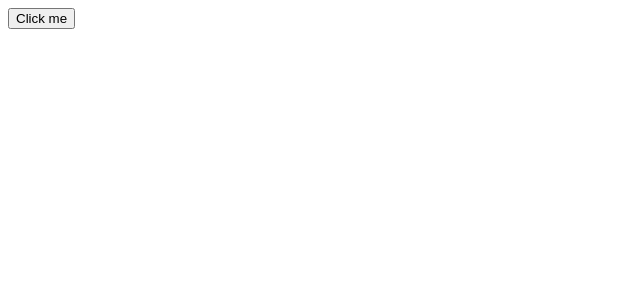
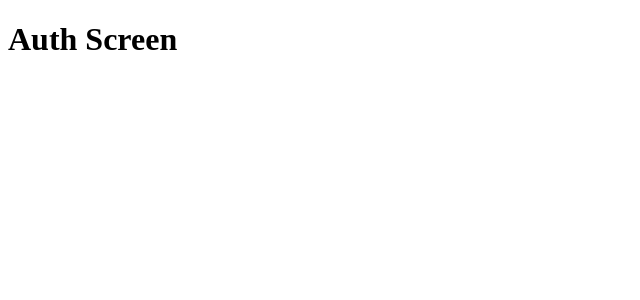
Before and after one commit to lucifer2355/slack, a Next.js app: page / in a window 1280 px wide. Shown: the top 300 px of the page, without its empty margins (0-640 px from the left). Built offline with nearby package versions, Linux system fonts and the light colour scheme.

Commit message:
feat: Add Auth Screen

```diff
--- a/src/app/globals.css
+++ b/src/app/globals.css
@@ -1,6 +1,12 @@
 @tailwind base;
 @tailwind components;
 @tailwind utilities;
+
+html,
+body,
+:root {
+  height: 100%;
+}
 
 :root {
   --background: #ffffff;
--- a/src/app/page.tsx
+++ b/src/app/page.tsx
@@ -1,5 +1,5 @@
-import { Button } from "@/components/ui/button";
+import { AuthScreen } from "@/features/auth/components/auth-screen";
 
 export default function Home() {
-  return <Button variant='slack'>Click me</Button>;
+  return <AuthScreen />;
 }
--- /dev/null
+++ b/src/features/auth/components/auth-screen.tsx
@@ -0,0 +1,14 @@
+"use client";
+
+import { useState } from "react";
+import { SignInFlow } from "../types";
+
+export const AuthScreen = () => {
+  const [state, setState] = useState<SignInFlow>("signIn");
+
+  return (
+    <div>
+      <h1>Auth Screen</h1>
+    </div>
+  );
+};
--- /dev/null
+++ b/src/features/auth/types.ts
@@ -0,0 +1 @@
+export type SignInFlow = "signIn" | "signUp";
```
